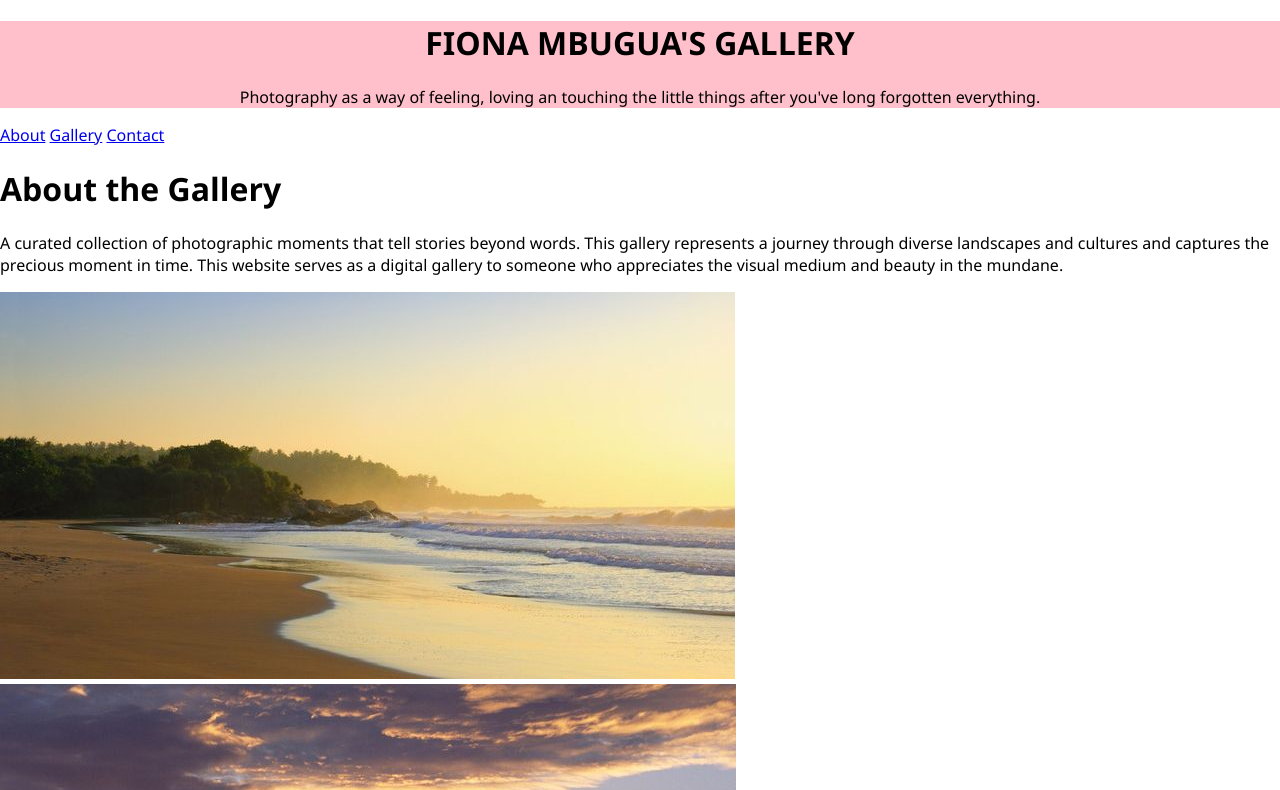
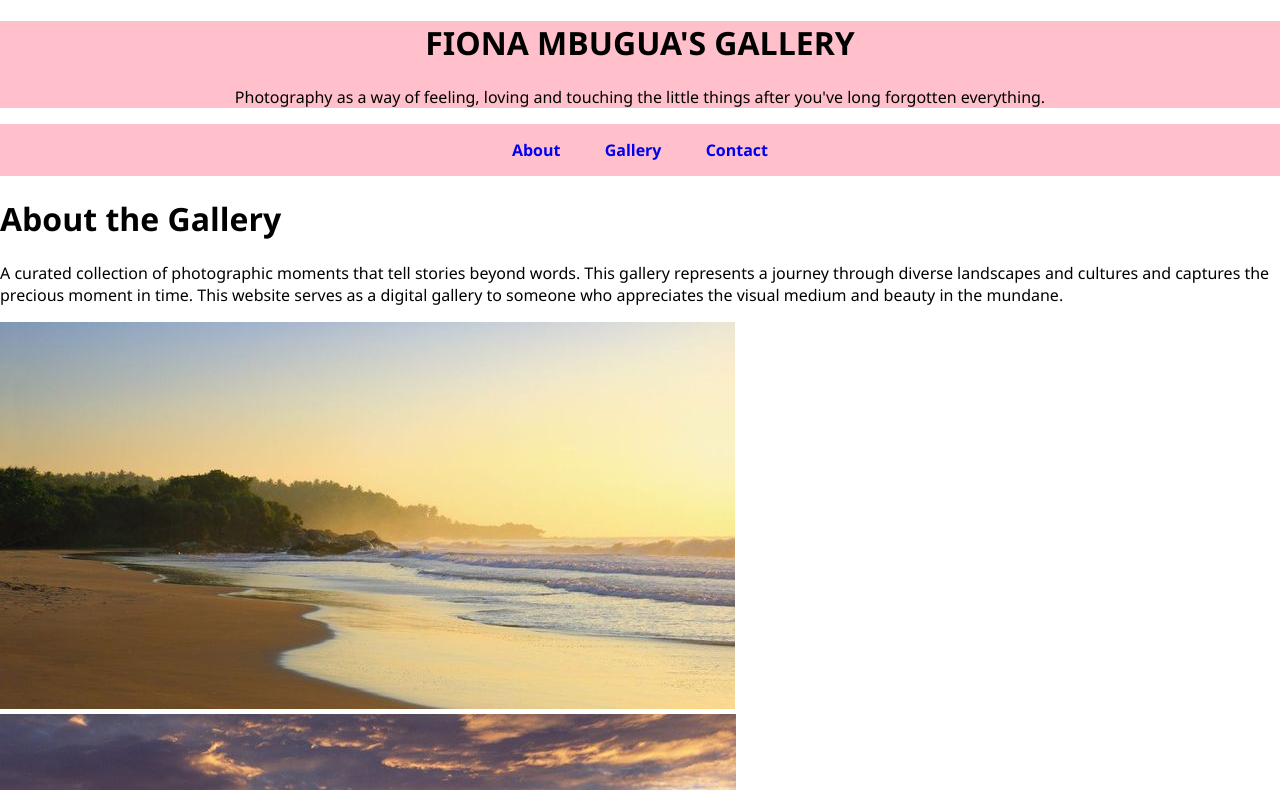
Before and after one commit to fionambugua/Photography-website, a plain HTML site: page index.html in a window 1280 px wide. Shown: the top 790 px of the page. Drawn offline with Linux system fonts and the light colour scheme.

Commit message:
css navigation Bar

```diff
--- a/index.html
+++ b/index.html
@@ -10,7 +10,7 @@
 <!-- logo -->
  <header>
     <h1>FIONA MBUGUA'S GALLERY</h1>
-    <p>Photography as a way of feeling, loving an touching the little things after you've long forgotten everything.</p>
+    <p>Photography as a way of feeling, loving and touching the little things after you've long forgotten everything.</p>
  </header>
  <nav>
     <a href="#about">About</a>
--- a/style.css
+++ b/style.css
@@ -9,3 +9,14 @@ header{
     color: black;
     text-align: center;
 }
+nav{
+    text-align: center;
+    background-color: pink;
+    padding: 10px;
+}
+nav a{
+    text-decoration: none;
+    margin: 20px;
+    font-weight: 600;
+    line-height: 2;
+}
```
